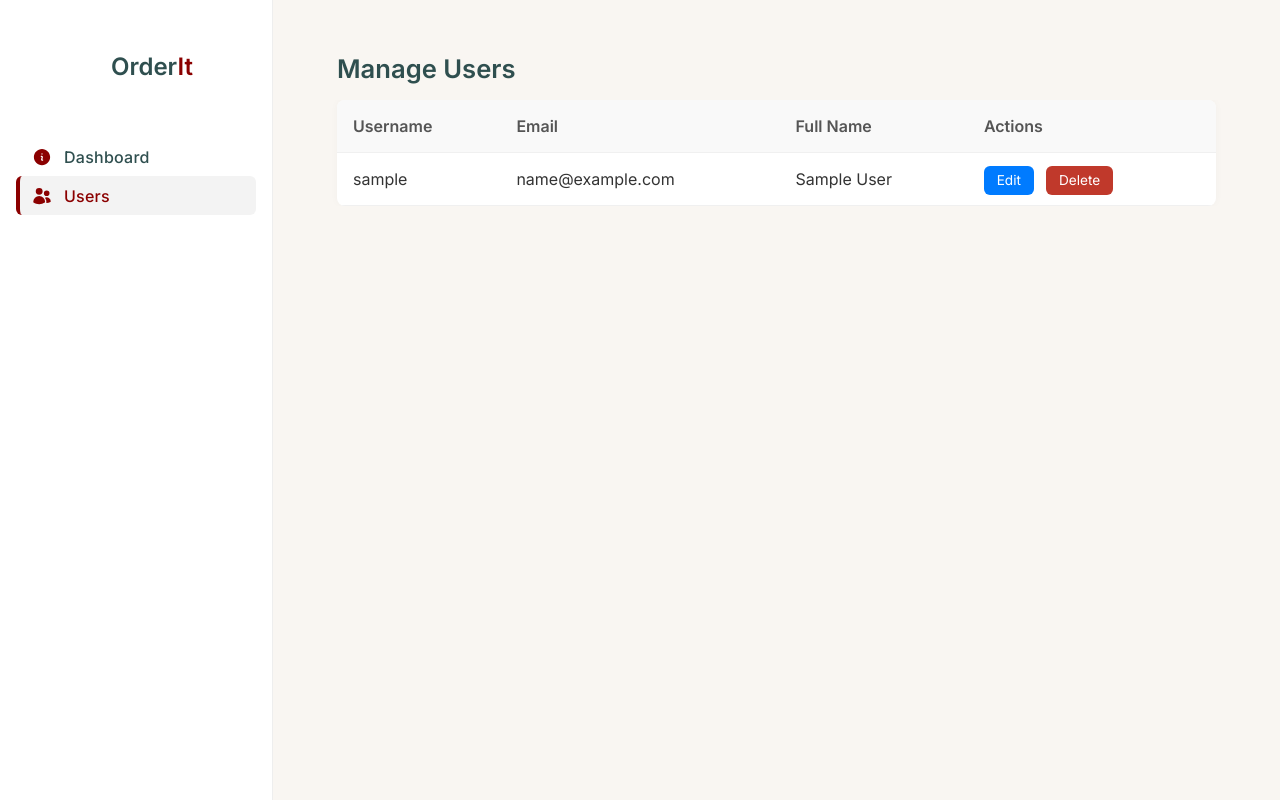
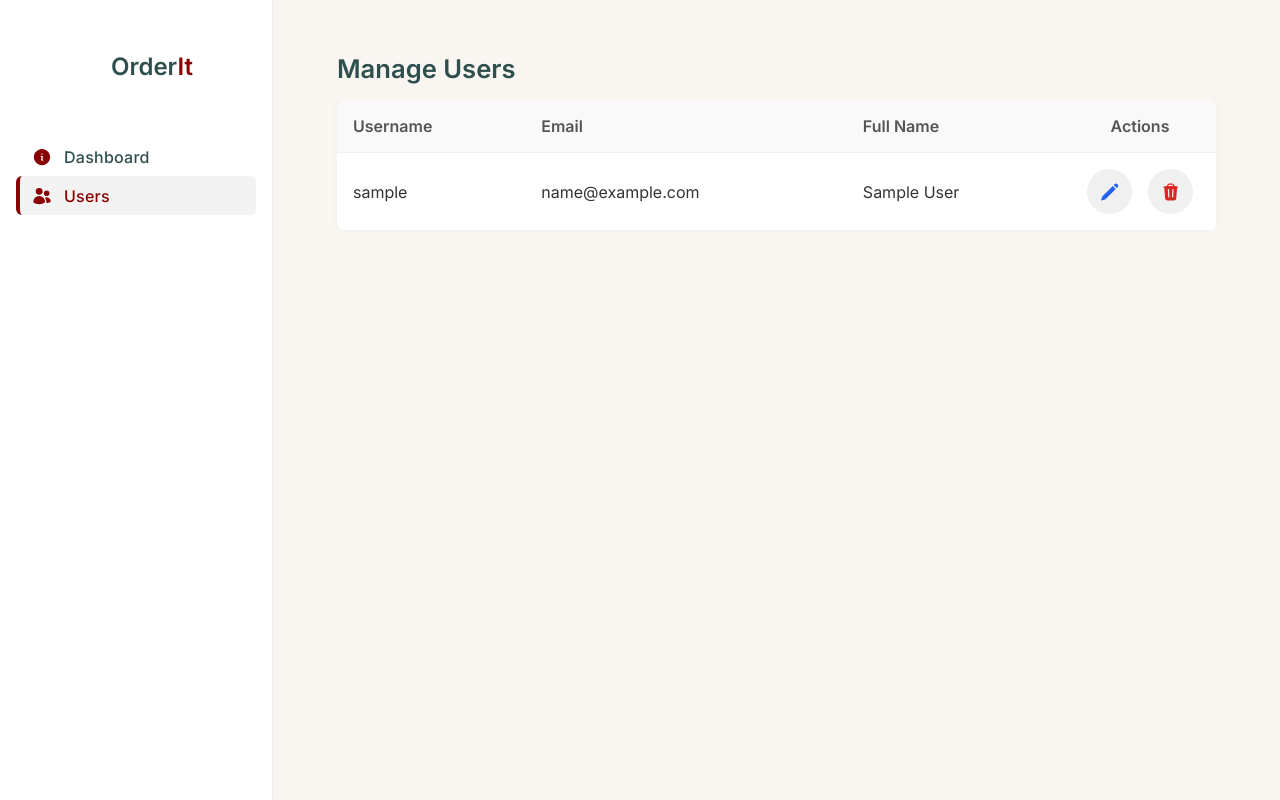
Before and after one commit to GeorgeMoucht/OrderIt, a Django app: page /web/users/ in a window 1280 px wide. Run offline with Django 5.2, Linux system fonts and the light colour scheme; the visitor is signed in with stand-in values (Sample User, id 1); data comes from the database, SQL or seed files in the repository.

Commit message:
Make buttons to edit and delete users circle and with icons.

```diff
--- a/backend/web/static/css/style.css
+++ b/backend/web/static/css/style.css
@@ -154,6 +154,12 @@ button:hover {
     box-shadow: 0 1px 4px rgba(0, 0, 0, 0.05);
 }
 
+.user-table th.actions,
+.user-table td.actions {
+    width: 120px;
+    text-align: center;
+}
+
 .user-info {
     display: flex;
     align-items: center;
@@ -251,28 +257,48 @@ h2 {
     color: #333;
 }
 
-.btn {
-    padding: 0.4rem 0.8rem;
-    border-radius: 6px;
-    font-size: 0.85rem;
-    text-decoration: none;
-    color: white;
-    margin-right: 0.5rem;
-    transition: background 0.2s;
+.icon-actions {
+    display: flex;
+    gap: 8px; /* Add spacing between icons */
+    justify-content: center;
+    align-items: center;
 }
 
-.btn-edit {
-    background-color: #007bff;
+.icon-btn {
+    border: none;
+    background-color: #f0f0f0;
+    border-radius: 50%;
+    width: 45px;
+    height: 45px;
+    display: flex;
+    align-items: center;
+    justify-content: center;
+    margin: 0 4px;
+    cursor: pointer;
+    transition: background 0.2s ease;
 }
 
-.btn-edit:hover {
-    background-color: #0056b3;
+.icon-btn:hover {
+    background-color: #e0e0e0;
 }
 
-.btn-delete {
-    background-color: #c0392b;
+.edit-btn svg, .delete-btn svg {
+    width: 20px;
+    height: 20px;
 }
 
-.btn-delete:hover {
-    background-color: #a93226;
+.edit-btn svg {
+    color: #2563EB;
 }
+
+.delete-btn svg {
+    color: #DC2626;
+}
+
+.edit-btn:hover svg {
+    color: #1D4ED8;
+}
+
+.delete-btn:hover svg {
+    color: #B91C1C;
+}
--- /dev/null
+++ b/backend/web/templates/web/icons/pencil-icon-solid.html
@@ -0,0 +1,3 @@
+<svg xmlns="http://www.w3.org/2000/svg" viewBox="0 0 24 24" fill="currentColor" class="size-6">
+    <path d="M21.731 2.269a2.625 2.625 0 0 0-3.712 0l-1.157 1.157 3.712 3.712 1.157-1.157a2.625 2.625 0 0 0 0-3.712ZM19.513 8.199l-3.712-3.712-12.15 12.15a5.25 5.25 0 0 0-1.32 2.214l-.8 2.685a.75.75 0 0 0 .933.933l2.685-.8a5.25 5.25 0 0 0 2.214-1.32L19.513 8.2Z" />
+  </svg>
--- /dev/null
+++ b/backend/web/templates/web/icons/trash-icon-solid.html
@@ -0,0 +1,3 @@
+<svg xmlns="http://www.w3.org/2000/svg" viewBox="0 0 24 24" fill="currentColor" class="size-6">
+    <path fill-rule="evenodd" d="M16.5 4.478v.227a48.816 48.816 0 0 1 3.878.512.75.75 0 1 1-.256 1.478l-.209-.035-1.005 13.07a3 3 0 0 1-2.991 2.77H8.084a3 3 0 0 1-2.991-2.77L4.087 6.66l-.209.035a.75.75 0 0 1-.256-1.478A48.567 48.567 0 0 1 7.5 4.705v-.227c0-1.564 1.213-2.9 2.816-2.951a52.662 52.662 0 0 1 3.369 0c1.603.051 2.815 1.387 2.815 2.951Zm-6.136-1.452a51.196 51.196 0 0 1 3.273 0C14.39 3.05 15 3.684 15 4.478v.113a49.488 49.488 0 0 0-6 0v-.113c0-.794.609-1.428 1.364-1.452Zm-.355 5.945a.75.75 0 1 0-1.5.058l.347 9a.75.75 0 1 0 1.499-.058l-.346-9Zm5.48.058a.75.75 0 1 0-1.498-.058l-.347 9a.75.75 0 0 0 1.5.058l.345-9Z" clip-rule="evenodd" />
+  </svg>
--- a/backend/web/templates/web/manage_users.html
+++ b/backend/web/templates/web/manage_users.html
@@ -11,7 +11,7 @@
                 <th>Username</th>
                 <th>Email</th>
                 <th>Full Name</th>
-                <th>Actions</th>
+                <th class="actions">Actions</th>
             </tr>
         </thead>
         <tbody>
@@ -19,10 +19,23 @@
             <tr>
                 <td>{{ user.username }}</td>
                 <td>{{ user.email }}</td>
-                <td>{{ user.first_name }} {{ user.last_name }}</td>
                 <td>
-                    <a href="#" class="btn btn-edit">Edit</a>
-                    <a href="#" class="btn btn-delete">Delete</a>
+                    {% if user.first_name or user.last_name %}
+                      {{ user.first_name }} {{ user.last_name }}
+                    {% else %}
+                      -
+                    {% endif %}
+                </td>
+
+                <td class="actions">
+                    <div class="icon-actions">
+                        <button class="icon-btn edit-btn" title="Edit">
+                            {% include "web/icons/pencil-icon-solid.html" %}
+                        </button>
+                        <button class="icon-btn delete-btn" title="Delete">
+                            {% include "web/icons/trash-icon-solid.html" %}
+                        </button>
+                    </div>
                 </td>
             </tr>
             {% empty %}
```
